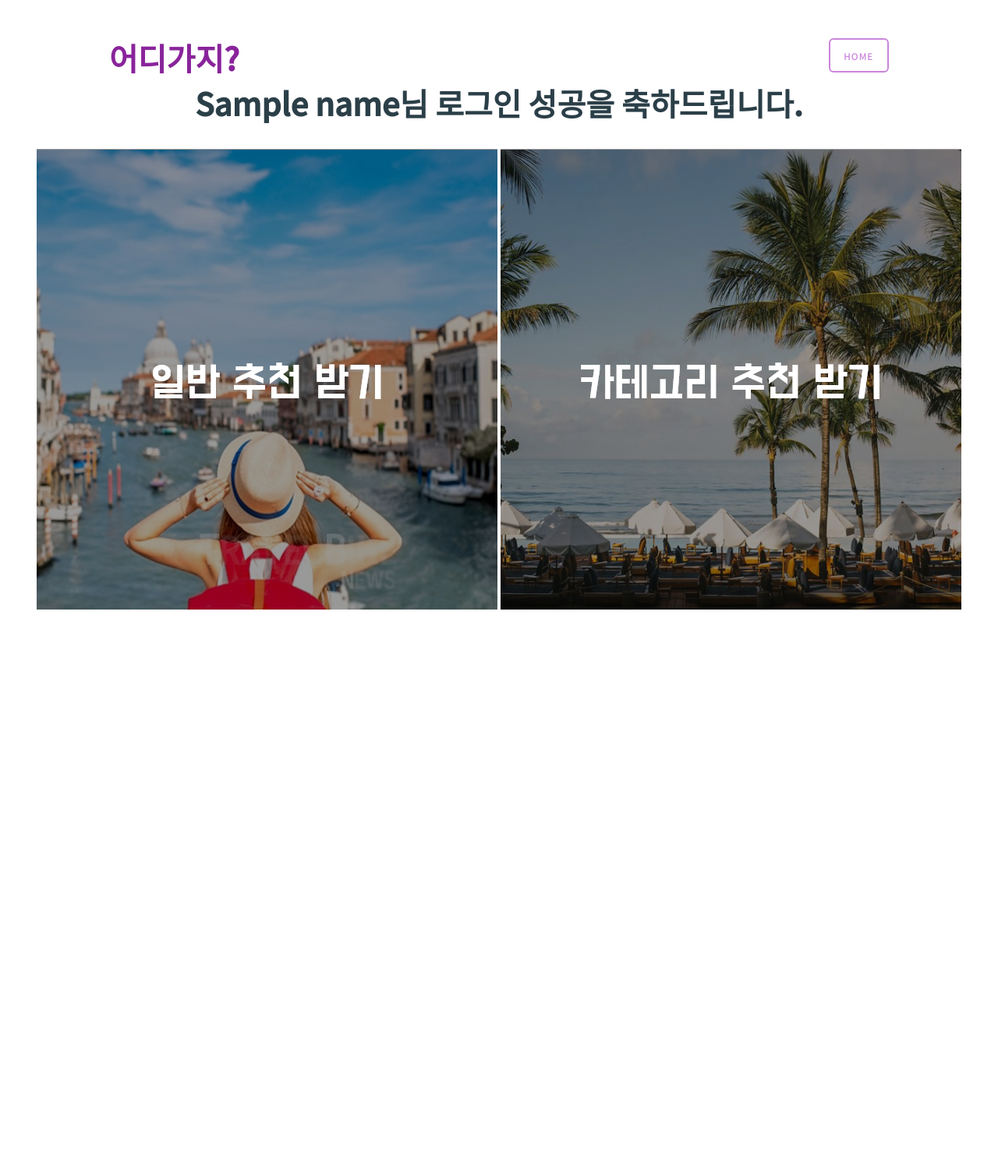
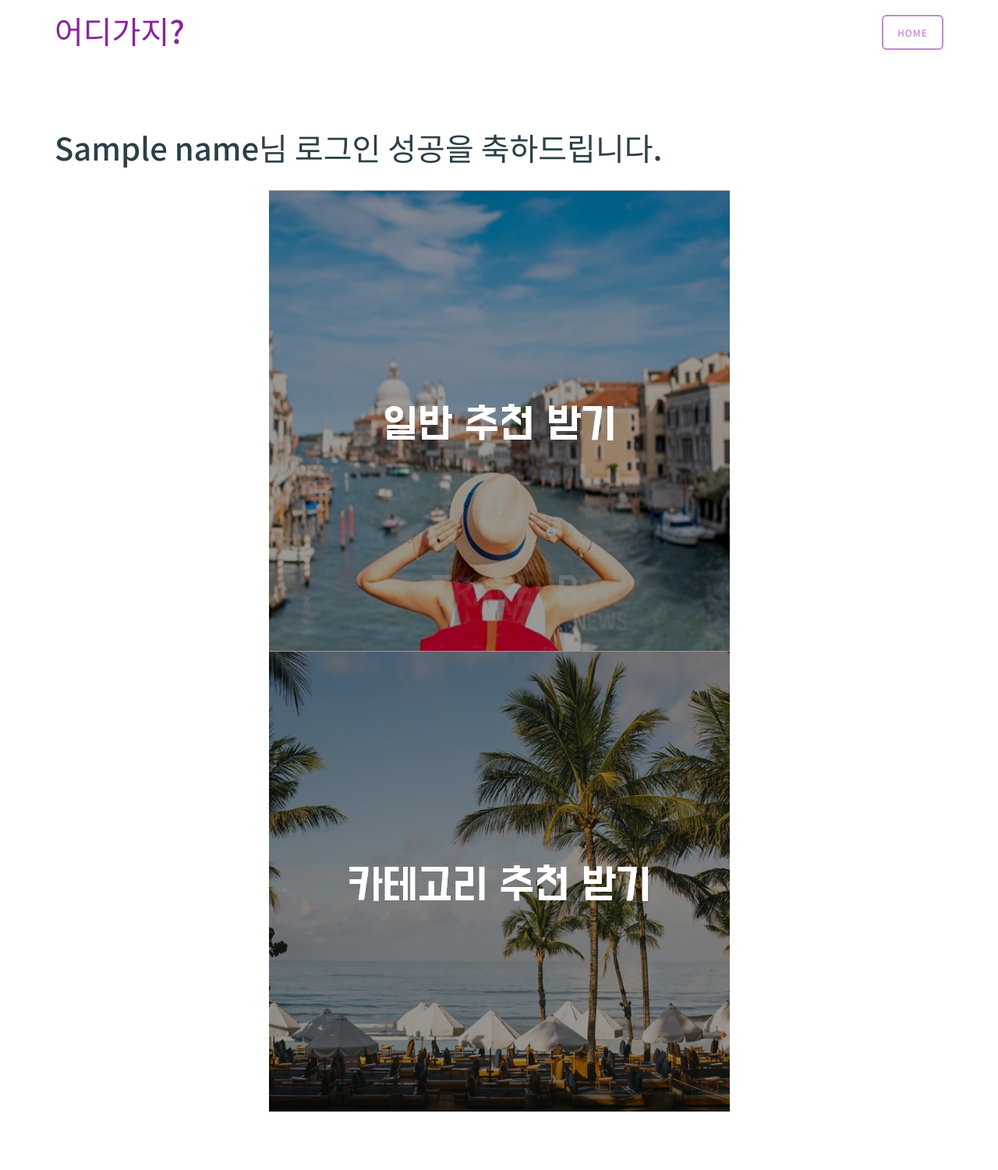
Before and after one commit to LaurentLaury/jaljaljal, a Flask app: template templates/jjj/login_success.html in a window 1280 px wide. Shown: the whole page at 78% size. Before the commit the page ends 782 px from the top, so only its background shows below. Run offline with Flask 2, Linux system fonts and the light colour scheme; the template is opened without the code that fills it: most values are stand-ins (such as "Sample title", 1, 10 or a date in 2020); parts of the project's set-up code (start-up, migrations or seed data) failed here and were passed over; some libraries are stand-ins or nearby versions.

Commit message:
이건 아니야

```diff
--- a/templates/jjj/login_success.html
+++ b/templates/jjj/login_success.html
@@ -1,58 +1,42 @@
-<!DOCTYPE html>
-<html lang="en">
+<!DOCTYPE html PUBLIC "-//W3C//DTD XHTML 1.0 Strict//EN" "http://www.w3.org/TR/xhtml1/DTD/xhtml1-strict.dtd">
+
+<html xmlns="http://www.w3.org/1999/xhtml">
 <head>
-    <meta charset="UTF-8">
-    <title>로그인 성공</title>
-
-    <link href="http://fonts.googleapis.com/css?family=Varela" rel="stylesheet" />
-    <link href="static/default.css" rel="stylesheet" type="text/css" media="all" />
-    <link href="static/fonts.css" rel="stylesheet" type="text/css" media="all" />
 <meta http-equiv="Content-Type" content="text/html; charset=utf-8" />
+    <link href="../../static/default.css" rel="stylesheet", type="text/css" media="all">
+    <link href="../../static/fonts.css" rel="stylesheet", type="text/css" media="all">
     <title>회원 추천</title>
     <meta name="keywords" content="" />
    <meta name="description" content="" />
+
+    <script src="https://code.jquery.com/jquery-3.3.1.slim.min.js" integrity="sha384-q8i/X+965DzO0rT7abK41JStQIAqVgRVzpbzo5smXKp4YfRvH+8abtTE1Pi6jizo" crossorigin="anonymous"></script>
+    <script src="https://cdnjs.cloudflare.com/ajax/libs/popper.js/1.14.3/umd/popper.min.js" integrity="sha384-ZMP7rVo3mIykV+2+9J3UJ46jBk0WLaUAdn689aCwoqbBJiSnjAK/l8WvCWPIPm49" crossorigin="anonymous"></script>
+    <script src="https://stackpath.bootstrapcdn.com/bootstrap/4.1.3/js/bootstrap.min.js" integrity="sha384-ChfqqxuZUCnJSK3+MXmPNIyE6ZbWh2IMqE241rYiqJxyMiZ6OW/JmZQ5stwEULTy" crossorigin="anonymous"></script>
+    <script src="https://stackpath.bootstrapcdn.com/bootstrap/4.5.0/js/bootstrap.min.js" integrity="sha384-OgVRvuATP1z7JjHLkuOU7Xw704+h835Lr+6QL9UvYjZE3Ipu6Tp75j7Bh/kR0JKI" crossorigin="anonymous"></script>
+
     <link rel="stylesheet" href="https://stackpath.bootstrapcdn.com/bootstrap/4.5.0/css/bootstrap.min.css" integrity="sha384-9aIt2nRpC12Uk9gS9baDl411NQApFmC26EwAOH8WgZl5MYYxFfc+NcPb1dKGj7Sk" crossorigin="anonymous">
     <script src="https://stackpath.bootstrapcdn.com/bootstrap/4.5.0/js/bootstrap.min.js" integrity="sha384-OgVRvuATP1z7JjHLkuOU7Xw704+h835Lr+6QL9UvYjZE3Ipu6Tp75j7Bh/kR0JKI" crossorigin="anonymous"></script>
-    <link href="https://fonts.googleapis.com/css2?family=Do+Hyeon&display=swap" rel="stylesheet">
-	<link href="http://fonts.googleapis.com/css?family=Varela" rel="stylesheet" />
-    <link href="static/default.css" rel="stylesheet", type="text/css" media="all">
-    <link href="static/fonts.css" rel="stylesheet", type="text/css" media="all">
+
+
+
+
    <link rel="stylesheet" href="https://use.fontawesome.com/releases/v5.5.0/css/all.css">
    <link rel="stylesheet" href="https://cdnjs.cloudflare.com/ajax/libs/font-awesome/4.7.0/css/font-awesome.min.css">
     <script src="https://ajax.googleapis.com/ajax/libs/jquery/3.3.1/jquery.min.js"></script>
     <script src="https://cdnjs.cloudflare.com/ajax/libs/Counter-Up/1.0.0/jquery.counterup.js"></script>
     <script src="https://cdnjs.cloudflare.com/ajax/libs/waypoints/4.0.1/jquery.waypoints.js"></script>
+    <link href="https://fonts.googleapis.com/css2?family=Noto+Sans+KR:wght@500&display=swap" rel="stylesheet">
 
     <style>
-ul {
-    text-align: center;
-    margin: 0;
-    padding: 0;
-  }
-
-h1{
-text-align: center;
-padding-top:5px;
-padding-bottom:20px;
-}
-
-img {
- max-width: 100%;
- height: auto;
- align: center;
- }
-
-div{
-align-items: center;
-padding-top:15px;
-padding-bottom:30px;
-background-color: #FFFFFF;
+      body {
+        font-family: 'Noto Sans KR', sans-serif;
+        font-size: 15px;
       }
     </style>
 
 </head>
+<body>
 
-<body>
 <div id="wrapper">
    <div id="header" class="container">
       <div id="logo">
@@ -63,13 +47,19 @@ background-color: #FFFFFF;
             <li class="current_page_item"><a href="/" accesskey="1" title="">Home</a></li>
          </ul>
       </div>
-	</div>
-<h1>{{name}}님 로그인 성공을 축하드립니다.</h1>
-<div align = center>
-	<img src="..\static\images\normalrec.png">
-	<img src="..\static\images\catrec.png" >
-</div>
+
    </div>
 
+
+
+<div id="extra" class="container">
+    <h1>{{name}}님 로그인 성공을 축하드립니다.</h1>
+    <br/>
+<div align = center>
+	<a href="hybrid/{{name}}"><img src="..\static\images\normalrec.png"></a>
+	<a href="location_recommend/{{name}}" ><img src="..\static\images\catrec.png"></a>
+</div>
+
+</div>
 </body>
 </html>
```
Also changed, not shown: templates/jjj/location_recommend.html (+7 -0 lines). Lines whose indentation alone changed are shown as unchanged.
